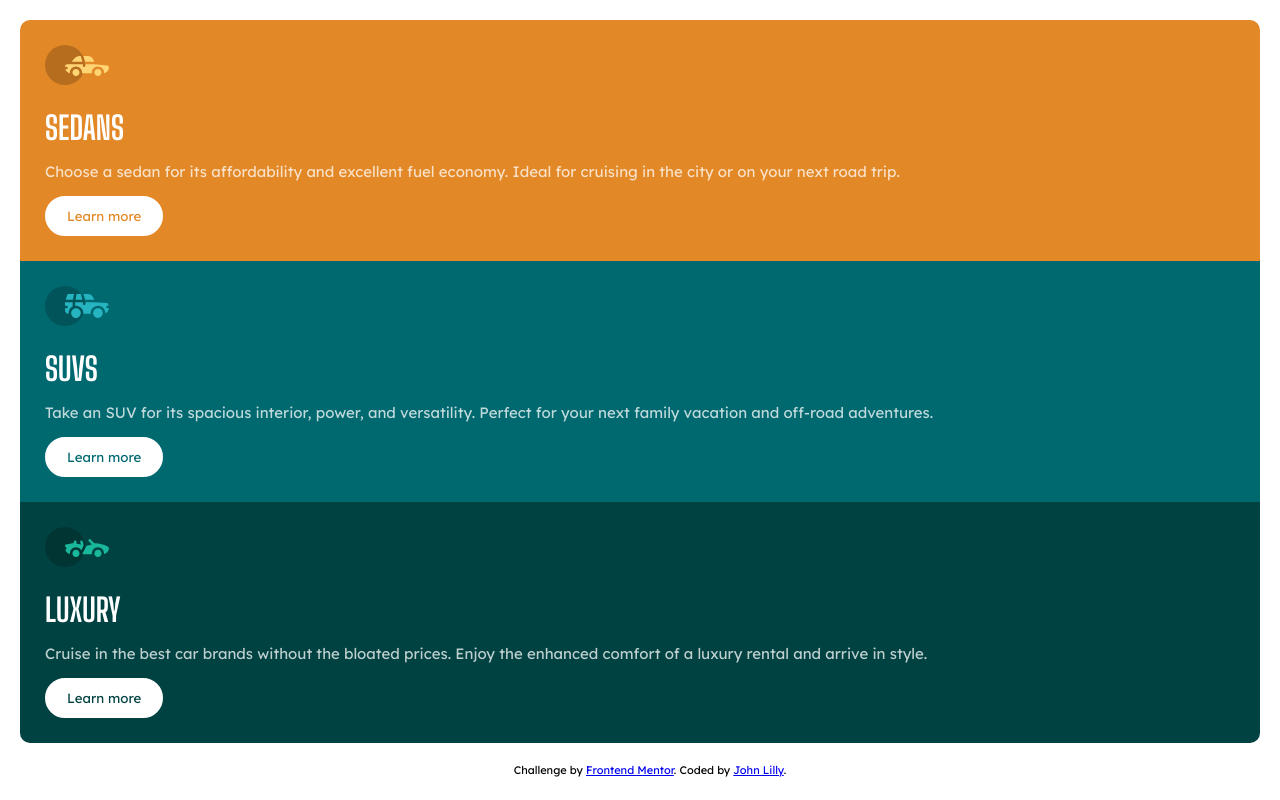
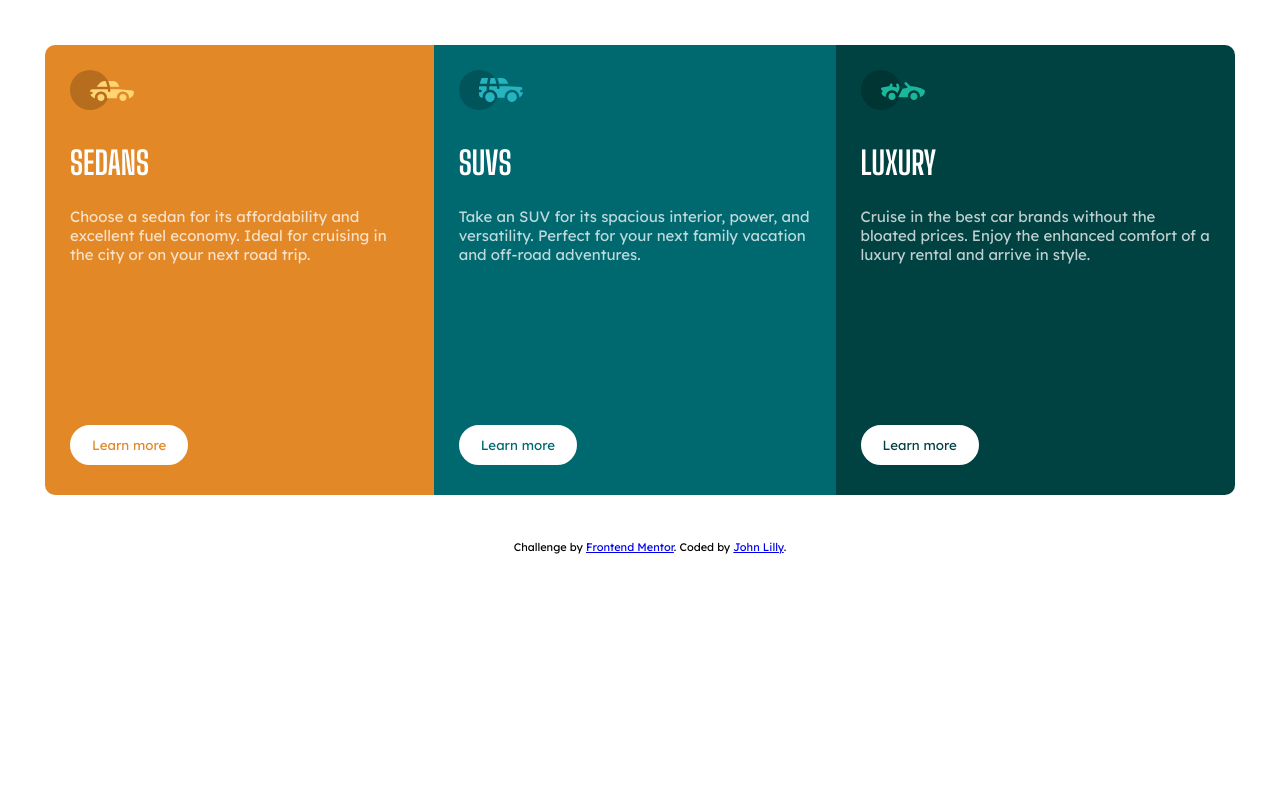
Before and after one commit to johnmlilly/fem-3-column-layout-challenge, a plain HTML site: page index.html in a window 1280 px wide. Drawn offline with Linux system fonts and the light colour scheme.

Commit message:
Add files via upload
Added proper spacing + margins to desktop media query
Fixed img alt tags
Fixed button spacing to align better with original design

```diff
--- a/index.html
+++ b/index.html
@@ -12,7 +12,7 @@
 <body>
 <div class="container">
   <div class="cars bright-orange">
-    <img src="./images/icon-sedans.svg"/>
+    <img src="./images/icon-sedans.svg" alt="sedan car icon"/>
     <h1>Sedans</h1>
     <p>Choose a sedan for its affordability and excellent fuel economy. Ideal for cruising in the city
     or on your next road trip.
@@ -21,7 +21,7 @@
   </div>
 
   <div class="cars dark-cyan">
-    <img src="./images/icon-suvs.svg"/>
+    <img src="./images/icon-suvs.svg" alt="SUV car icon"/>
     <h1>SUVs</h1>
     <p>Take an SUV for its spacious interior, power, and versatility. Perfect for your next family vacation
     and off-road adventures.
@@ -30,7 +30,7 @@
   </div>
 
   <div class="cars very-dark-cyan">
-    <img src="./images/icon-luxury.svg"/>
+    <img src="./images/icon-luxury.svg" alt="luxury car icon"/>
     <h1>Luxury</h1>
     <p>Cruise in the best car brands without the bloated prices. Enjoy the enhanced comfort of a luxury
     rental and arrive in style.
--- a/style-cars.css
+++ b/style-cars.css
@@ -24,8 +24,9 @@ body, button {
 }
 
 .container {
+    display: flex;
+    flex-direction: column;
     padding: 20px;
-
 }
 
 /*styles for three cars*/
@@ -37,12 +38,12 @@ body, button {
 h1 {
     font-family: "Big Shoulders Display", sans-serif;
     text-transform: uppercase;
-    margin-bottom: 15px;
+    margin: 10px 0 25px 0;
 }
 
 p {
     font-size: 15px;
-    margin-bottom: 15px;
+    margin-bottom: 55px;
     color: var(--transparent-white);
 }
 
@@ -102,17 +103,33 @@ img {
 }
 
 /*Destkop Layout*/
-@media (min-width: 1440px) {
+@media (min-width: 992px) {
     .container {
         display: flex;
         flex-direction: row;
+        justify-content: center;
+        align-items: center;
+        position:relative;
+        margin: 25px;
+        min-width: 250px;
+        max-width: 100%;
+    }
+
+    .cars {
+        height: 450px;
         width: auto;
-        height: 50vh;
-        margin: auto;
     }
+
+    .btn {
+        position: absolute;
+        bottom: 0;
+        margin: 0 0 50px 0;
+    }
+
     .bright-orange {
         border-radius: 10px 0 0 10px;
     }
+
     .very-dark-cyan {
         border-radius: 0 10px 10px 0;
     }
```
